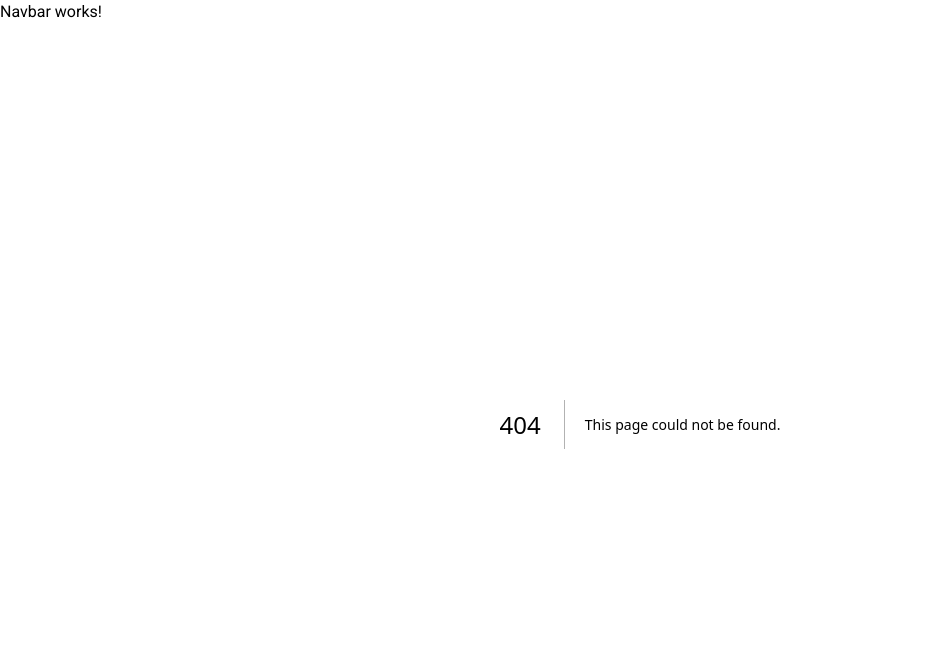
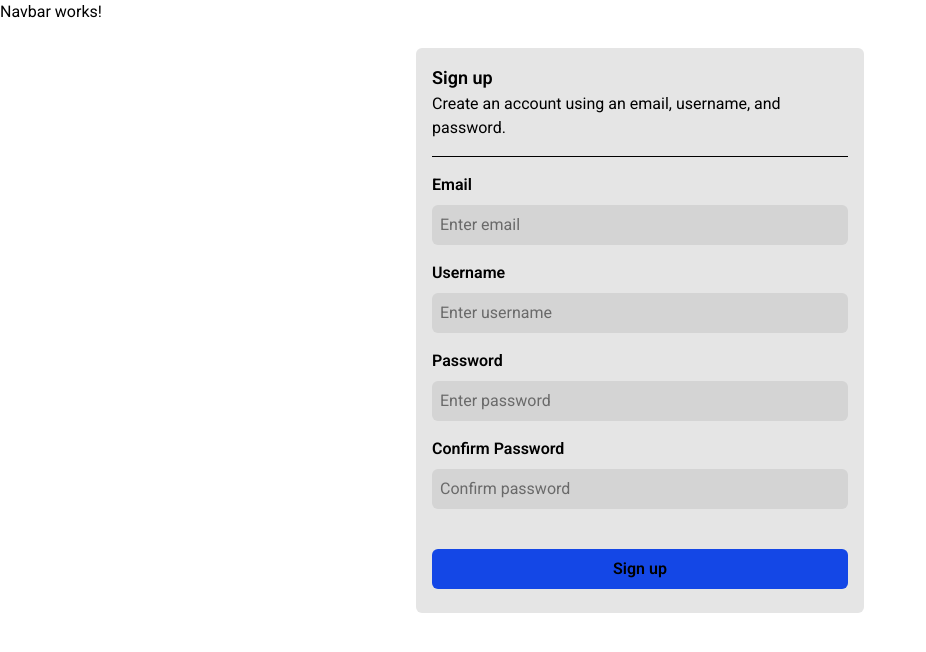
Before and after one commit to tmatth11/chat-app, a Next.js app: page /auth/sign-up in a window 1280 px wide. Before the commit this address had no page. Shown: the top 652 px of the page, without its empty margins (0-926 px from the left). Built offline with nearby package versions, Linux system fonts and the light colour scheme; what @teispace/next-themes would draw is missing.

Commit message:
Complete sign up form

```diff
--- a/eslint.config.mjs
+++ b/eslint.config.mjs
@@ -1,7 +1,7 @@
 import { defineConfig, globalIgnores } from "eslint/config";
 import nextVitals from "eslint-config-next/core-web-vitals";
 import nextTs from "eslint-config-next/typescript";
-import stylistic from '@stylistic/eslint-plugin'
+import stylistic from '@stylistic/eslint-plugin';
 
 const eslintConfig = defineConfig([
     ...nextVitals,
@@ -22,6 +22,7 @@ const eslintConfig = defineConfig([
             // Enforces 4 spaces indentation
             '@stylistic/indent': ['error', 4],
             '@stylistic/object-curly-spacing': ['error', 'always'],
+            '@stylistic/semi': ['error', 'always']
         }
     }
 ]);
--- a/package.json
+++ b/package.json
@@ -20,7 +20,6 @@
     "next": "16.3.8",
     "react": "19.2.8",
     "react-dom": "19.2.8",
-    "shadcn": "^4.21.1",
     "tw-animate-css": "^1.4.0"
   },
   "devDependencies": {
@@ -31,6 +30,8 @@
     "@types/react-dom": "^19",
     "eslint": "^9",
     "eslint-config-next": "16.3.8",
+    "prettier": "^3.9.9",
+    "prettier-plugin-tailwindcss": "^0.8.1",
     "tailwindcss": "^4",
     "typescript": "^5"
   },
--- /dev/null
+++ b/src/app/auth/sign-up/_components/sign-up-form.tsx
@@ -0,0 +1,133 @@
+// Source: https://supabase.com/library/docs/nextjs/password-based-auth
+
+"use client";
+
+import { createClient } from "@/src/lib/client";
+import { useState } from "react";
+import { useRouter } from "next/navigation";
+
+export function SignUpForm() {
+    const [email, setEmail] = useState("");
+    const [username, setUsername] = useState("");
+    const [password, setPassword] = useState("");
+    const [confirmPassword, setConfirmPassword] = useState("");
+    const [isLoading, setIsLoading] = useState(false);
+    const [error, setError] = useState<string | null>(null);
+
+    const router = useRouter();
+
+    const handleSignUp = async (e: React.SubmitEvent) => {
+        e.preventDefault();
+
+        const supabase = createClient();
+        setIsLoading(true);
+        setError(null);
+
+        if (password !== confirmPassword) {
+            setError("Error: Passwords do not match.");
+            setIsLoading(false);
+
+            return;
+        }
+
+        try {
+            const { error } = await supabase.auth.signUp({
+                email: email,
+                password: password,
+                options: {
+                    data: {
+                        username: username,
+                    },
+                },
+            });
+
+            if (error) throw error;
+            router.push("/chat-list");
+        } catch (error: unknown) {
+            setError(
+                error instanceof Error ? error.message : "An error occurred",
+            );
+        } finally {
+            setIsLoading(false);
+        }
+    };
+
+    return (
+        <div className="bg-container-primary mt-2 flex w-sm flex-col rounded-md p-4 md:w-md">
+            {/* Header */}
+            <div className="flex flex-col">
+                <h4>Sign up</h4>
+                <p>Create an account using an email, username, and password.</p>
+            </div>
+            {/* Divider */}
+            <hr className="mt-4 border-t" />
+            {/* Sign Up Form */}
+            <form onSubmit={handleSignUp} className="flex flex-col">
+                {/* Email input */}
+                <label className="form-group">
+                    <span className="form-label">Email</span>
+                    <input
+                        className="form-input"
+                        id="email"
+                        type="email"
+                        placeholder="Enter email"
+                        value={email}
+                        onChange={(e) => setEmail(e.target.value)}
+                        required
+                    />
+                </label>
+                {/* Username input */}
+                <label className="form-group">
+                    <span className="form-label">Username</span>
+                    <input
+                        className="form-input"
+                        id="username"
+                        type="text"
+                        placeholder="Enter username"
+                        value={username}
+                        onChange={(e) => setUsername(e.target.value)}
+                        required
+                    />
+                </label>
+                {/* Password input */}
+                <label className="form-group">
+                    <span className="form-label">Password</span>
+                    <input
+                        className="form-input"
+                        id="password"
+                        type="password"
+                        placeholder="Enter password"
+                        value={password}
+                        onChange={(e) => setPassword(e.target.value)}
+                        required
+                    />
+                </label>
+                {/* Confirm password input */}
+                <label className="form-group">
+                    <span className="form-label">Confirm Password</span>
+                    <input
+                        className="form-input"
+                        id="confirm-password"
+                        type="password"
+                        placeholder="Confirm password"
+                        value={confirmPassword}
+                        onChange={(e) => setConfirmPassword(e.target.value)}
+                        required
+                    />
+                </label>
+                {/* Error message */}
+                <div className="my-4 flex items-center justify-center">
+                    {error && <p className="form-error">{error}</p>}
+                </div>
+                {/* Submit button */}
+                <button
+                    className="btn btn-primary my-2"
+                    type="submit"
+                    disabled={isLoading}
+                >
+                    {isLoading ? "Creating account..." : "Sign up"}
+                </button>
+            </form>
+        </div>
+    );
+}
--- a/src/app/sign-up/page.tsx
+++ b/src/app/auth/sign-up/page.tsx
@@ -1,4 +1,5 @@
 import { Metadata } from "next";
+import { SignUpForm } from "./_components/sign-up-form";
 
 export const metadata: Metadata = {
     title: "Sign Up",
@@ -7,8 +8,8 @@ export const metadata: Metadata = {
 
 export default function SignUpPage() {
     return (
-        <>
-            <p>SignUpPage works!</p>
-        </>
+        <div className="flex justify-center p-4">
+            <SignUpForm />
+        </div>
     );
 }
--- a/src/app/globals.css
+++ b/src/app/globals.css
@@ -1,137 +1,77 @@
 @import "tailwindcss";
-@import "tw-animate-css";
-@import "shadcn/tailwind.css";
 
 @custom-variant dark (&:where(.dark, .dark *));
 
+/* Color Scheme */
+
 :root {
     --clr-background: var(--color-white);
-    --background: oklch(1 0 0);
-    --foreground: oklch(0.145 0 0);
-    --card: oklch(1 0 0);
-    --card-foreground: oklch(0.145 0 0);
-    --popover: oklch(1 0 0);
-    --popover-foreground: oklch(0.145 0 0);
-    --primary: oklch(0.205 0 0);
-    --primary-foreground: oklch(0.985 0 0);
-    --secondary: oklch(0.97 0 0);
-    --secondary-foreground: oklch(0.205 0 0);
-    --muted: oklch(0.97 0 0);
-    --muted-foreground: oklch(0.556 0 0);
-    --accent: oklch(0.97 0 0);
-    --accent-foreground: oklch(0.205 0 0);
-    --destructive: oklch(0.577 0.245 27.325);
-    --border: oklch(0.922 0 0);
-    --input: oklch(0.922 0 0);
-    --ring: oklch(0.708 0 0);
-    --chart-1: oklch(0.87 0 0);
-    --chart-2: oklch(0.556 0 0);
-    --chart-3: oklch(0.439 0 0);
-    --chart-4: oklch(0.371 0 0);
-    --chart-5: oklch(0.269 0 0);
-    --radius: 0.625rem;
-    --sidebar: oklch(0.985 0 0);
-    --sidebar-foreground: oklch(0.145 0 0);
-    --sidebar-primary: oklch(0.205 0 0);
-    --sidebar-primary-foreground: oklch(0.985 0 0);
-    --sidebar-accent: oklch(0.97 0 0);
-    --sidebar-accent-foreground: oklch(0.205 0 0);
-    --sidebar-border: oklch(0.922 0 0);
-    --sidebar-ring: oklch(0.708 0 0);
+    --clr-btn-secondary: var(--color-neutral-700);
+    --clr-btn-secondary-hover: var(--color-neutral-600);
+    --clr-container-primary: var(--color-neutral-200);
+    --clr-text-input: var(--color-neutral-300);
 }
 
 .dark {
     --clr-background: var(--color-neutral-900);
-    --background: oklch(0.145 0 0);
-    --foreground: oklch(0.985 0 0);
-    --card: oklch(0.205 0 0);
-    --card-foreground: oklch(0.985 0 0);
-    --popover: oklch(0.205 0 0);
-    --popover-foreground: oklch(0.985 0 0);
-    --primary: oklch(0.922 0 0);
-    --primary-foreground: oklch(0.205 0 0);
-    --secondary: oklch(0.269 0 0);
-    --secondary-foreground: oklch(0.985 0 0);
-    --muted: oklch(0.269 0 0);
-    --muted-foreground: oklch(0.708 0 0);
-    --accent: oklch(0.269 0 0);
-    --accent-foreground: oklch(0.985 0 0);
-    --destructive: oklch(0.704 0.191 22.216);
-    --border: oklch(1 0 0 / 10%);
-    --input: oklch(1 0 0 / 15%);
-    --ring: oklch(0.556 0 0);
-    --chart-1: oklch(0.87 0 0);
-    --chart-2: oklch(0.556 0 0);
-    --chart-3: oklch(0.439 0 0);
-    --chart-4: oklch(0.371 0 0);
-    --chart-5: oklch(0.269 0 0);
-    --sidebar: oklch(0.205 0 0);
-    --sidebar-foreground: oklch(0.985 0 0);
-    --sidebar-primary: oklch(0.488 0.243 264.376);
-    --sidebar-primary-foreground: oklch(0.985 0 0);
-    --sidebar-accent: oklch(0.269 0 0);
-    --sidebar-accent-foreground: oklch(0.985 0 0);
-    --sidebar-border: oklch(1 0 0 / 10%);
-    --sidebar-ring: oklch(0.556 0 0);
+    --clr-btn-secondary: var(--color-slate-700);
+    --clr-btn-secondary-hover: var(--color-slate-600);
+    --clr-container-primary: var(--color-slate-700);
+    --clr-text-input: var(--color-slate-800);
 }
 
 /* Theme */
 
 @theme {
     --color-main: var(--clr-background);
+    --color-btn-primary: var(--color-blue-700);
+    --color-btn-primary-hover: var(--color-blue-600);
+    --color-btn-secondary: var(--clr-btn-secondary);
+    --color-btn-secondary-hover: var(--clr-btn-secondary-hover);
+    --color-container-primary: var(--clr-container-primary);
+    --color-text-input: var(--clr-text-input);
 }
 
-@theme inline {
-    --font-heading: var(--font-sans);
-    --font-sans: var(--font-sans);
-    --color-sidebar-ring: var(--sidebar-ring);
-    --color-sidebar-border: var(--sidebar-border);
-    --color-sidebar-accent-foreground: var(--sidebar-accent-foreground);
-    --color-sidebar-accent: var(--sidebar-accent);
-    --color-sidebar-primary-foreground: var(--sidebar-primary-foreground);
-    --color-sidebar-primary: var(--sidebar-primary);
-    --color-sidebar-foreground: var(--sidebar-foreground);
-    --color-sidebar: var(--sidebar);
-    --color-chart-5: var(--chart-5);
-    --color-chart-4: var(--chart-4);
-    --color-chart-3: var(--chart-3);
-    --color-chart-2: var(--chart-2);
-    --color-chart-1: var(--chart-1);
-    --color-ring: var(--ring);
-    --color-input: var(--input);
-    --color-border: var(--border);
-    --color-destructive: var(--destructive);
-    --color-accent-foreground: var(--accent-foreground);
-    --color-accent: var(--accent);
-    --color-muted-foreground: var(--muted-foreground);
-    --color-muted: var(--muted);
-    --color-secondary-foreground: var(--secondary-foreground);
-    --color-secondary: var(--secondary);
-    --color-primary-foreground: var(--primary-foreground);
-    --color-primary: var(--primary);
-    --color-popover-foreground: var(--popover-foreground);
-    --color-popover: var(--popover);
-    --color-card-foreground: var(--card-foreground);
-    --color-card: var(--card);
-    --color-foreground: var(--foreground);
-    --color-background: var(--background);
-    --radius-sm: calc(var(--radius) * 0.6);
-    --radius-md: calc(var(--radius) * 0.8);
-    --radius-lg: var(--radius);
-    --radius-xl: calc(var(--radius) * 1.4);
-    --radius-2xl: calc(var(--radius) * 1.8);
-    --radius-3xl: calc(var(--radius) * 2.2);
-    --radius-4xl: calc(var(--radius) * 2.6);
+/* Headings */
+
+h4 {
+    @apply font-semibold text-lg;
 }
 
-@layer base {
-  * {
-    @apply border-border outline-ring/50;
-    }
-  body {
-    @apply bg-background text-foreground;
-    }
-  html {
-    @apply font-sans;
-    }
+/* Form Elements */
+
+.form-group {
+    @apply mt-4 flex flex-col gap-2;
 }
+
+.form-label {
+    @apply font-semibold;
+}
+
+.form-input {
+    @apply rounded-md p-2 bg-text-input;
+}
+
+.form-error {
+    @apply text-red-500 wrap-break-word;
+}
+
+/* Buttons */
+
+.btn {
+    @apply p-2 rounded-md text-center font-semibold enabled:cursor-pointer disabled:cursor-not-allowed;
+}
+
+.btn-primary {
+    @apply bg-btn-primary hover:bg-btn-primary-hover disabled:hover:bg-btn-primary;
+}
+
+/* Custom Focus Outline */
+
+*:focus-visible {
+    outline: none;
+}
+
+*:focus-visible {
+    @apply outline-2 dark:outline-white outline-yellow-700;
+}
--- a/src/app/layout.tsx
+++ b/src/app/layout.tsx
@@ -28,7 +28,7 @@ export default function RootLayout({ children }: LayoutProps<"/">) {
                     enableColorScheme={false}
                 >
                     <Navbar />
-                    <main className="flex min-h-dvh flex-col">
+                    <main className="min-h-dvh">
                         {children}
                         <Analytics />
                     </main>
--- a/src/lib/client.ts
+++ b/src/lib/client.ts
@@ -1,8 +1,8 @@
-import { createBrowserClient } from '@supabase/ssr'
+import { createBrowserClient } from '@supabase/ssr';
 
 export function createClient() {
     return createBrowserClient(
         process.env.NEXT_PUBLIC_SUPABASE_URL!,
         process.env.NEXT_PUBLIC_SUPABASE_PUBLISHABLE_KEY!
-    )
+    );
 }
```
Also changed, not shown: src/app/sign-in/page.tsx (deleted, +0 -14 lines), src/lib/middleware.ts (+14 -14 lines), src/lib/server.ts (+6 -6 lines), components.json (deleted), 2 other files (tests, documents, lock files or other folders).
